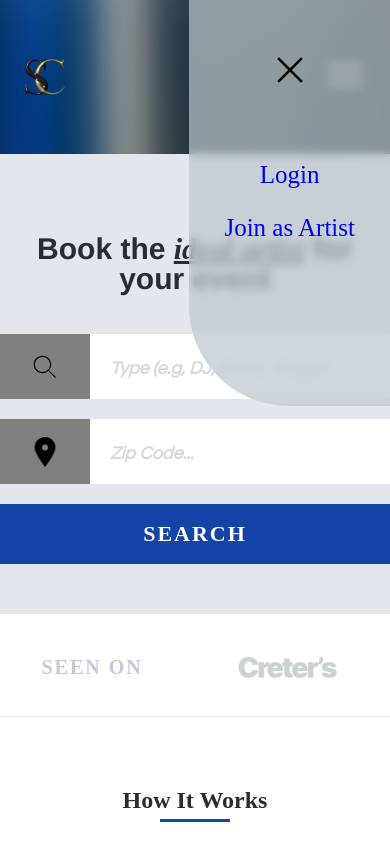
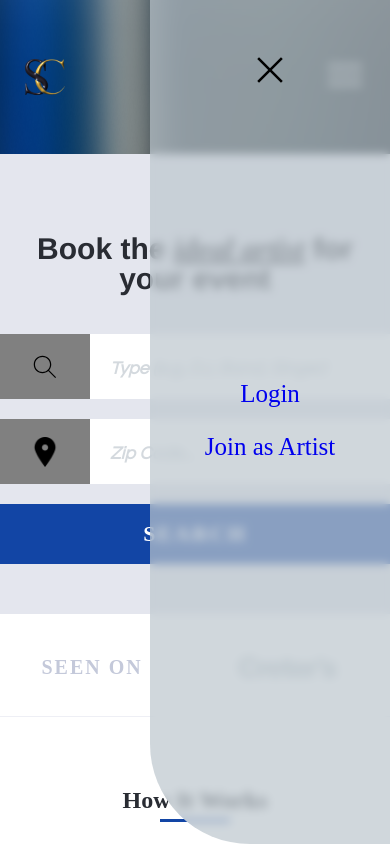
Before and after one commit to SAMCOM-07/ArtistNew, a plain HTML site: page index.html in a window 390 px wide. Both pictures are taken after a click on the button 345 px from the left and 77 px from the top of the page. Shown: the top 844 px of the page. Drawn offline with Linux system fonts and the light colour scheme.

Commit message:
Update artist.css

```diff
--- a/artist.css
+++ b/artist.css
@@ -392,19 +392,18 @@ body{
   flex-direction: column;
   align-items: center;
   justify-content: center;
-  /* min-width: 15em; */
+  min-width: 15em;
   position: fixed;
   top: 0;
   right: 0;
   background-color: rgba(188, 199, 206, 0.7);
   backdrop-filter: blur(5px);
-  /* height: 100%; */
+  height: 100%;
   border-radius: 0px 0px 0px 100px;
   text-align: center;
   line-height: 50px;
   animation: slide-in 0.7s;
   transition: all 1s ease-in-out;
-  padding: 150px 35px;
 }
 
 .close_icon{
```
